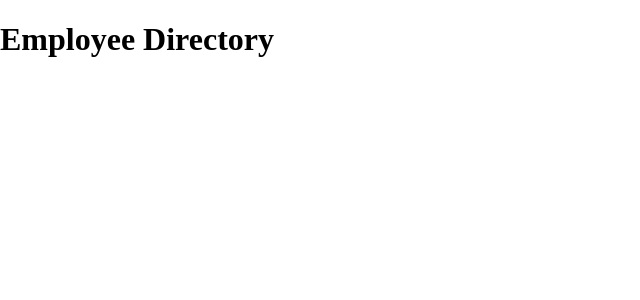
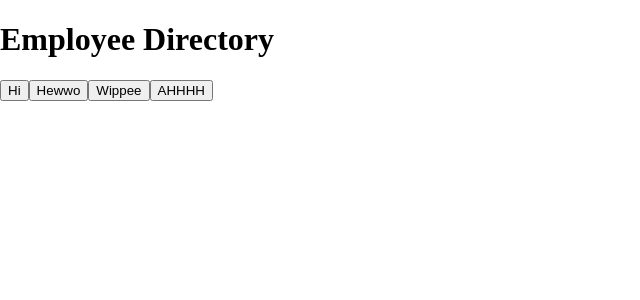
Before and after one commit to cddeal12/Homework-19-Employee-Directory, a React (Create React App) app in the folder employee-directory/: page / in a window 1280 px wide. Shown: the top 300 px of the page, without its empty margins (0-640 px from the left). Built offline with nearby package versions, Linux system fonts and the light colour scheme.

Commit message:
Added basic buttonsbar component

```diff
--- /dev/null
+++ b/employee-directory/src/components/ButtonsBar.js
@@ -0,0 +1,14 @@
+import React from "react";
+
+function ButtonsBar(props) {
+    return (
+        <nav>
+            <button>Hi</button>
+            <button>Hewwo</button>
+            <button>Wippee</button>
+            <button>AHHHH</button>
+        </nav>
+    )
+}
+
+export default ButtonsBar;
--- a/employee-directory/src/pages/TableDisplay.js
+++ b/employee-directory/src/pages/TableDisplay.js
@@ -1,4 +1,5 @@
 import React, { Component } from "react";
+import ButtonsBar from "../components/ButtonsBar";
 
 class TableDisplay extends Component {
     // employees is an array of objects coresponding to each employee
@@ -55,6 +56,7 @@ class TableDisplay extends Component {
         return (
             <div>
                 <h1>Employee Directory</h1>
+                <ButtonsBar />
             </div>
         );
     };
```
